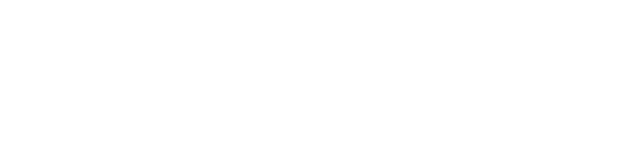
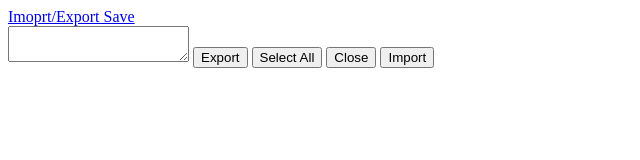
Before and after one commit to totallynotbirds/idle-test, a plain HTML site: page index.html in a window 1280 px wide. Shown: the whole page, without its empty margins (0-640 px from the left). Drawn offline with Linux system fonts and the light colour scheme.

Commit message:
Update index.html

```diff
--- a/index.html
+++ b/index.html
@@ -1,2 +1,31 @@
-<link rel="stylesheet" type="text/css" href="interface.css" />
-<script type="text/javascript" src="main.js"></script>
+<!DOCTYPE html>
+<html>
+  <head>
+    <title>EternIty</title>
+    <link rel="stylesheet" type="text/css" href="interface.css" />
+    <link rel="preconnect" href="https://fonts.googleapis.com">
+<link rel="preconnect" href="https://fonts.gstatic.com" crossorigin>
+<link href="https://fonts.googleapis.com/css2?family=Pixelify+Sans:wght@500&display=swap" rel="stylesheet">
+    <meta name="discription" content="The Game of time">
+  </head>
+
+
+  <body>
+
+<div id="banner">
+  <div id="inbanner">
+    <a href="#" onclick="impexp()">Imoprt/Export Save</a>
+  </div>
+</div>
+
+<div id="impexp">
+	<textarea id="impexpField"></textarea>
+	<button id="expButton" onclick="save('export')">Export</button>
+	<button id="expSelect" onclick="document.getElementById('impexpField').select();">Select All</button>
+	<button id="impexpClose" onclick="impexp()">Close</button>
+	<button id="impButton" onclick="load('import')">Import</button>
+</div>
+
+  <script type="text/javascript" src="main.js"></script>
+  </body>
+</html>
```
